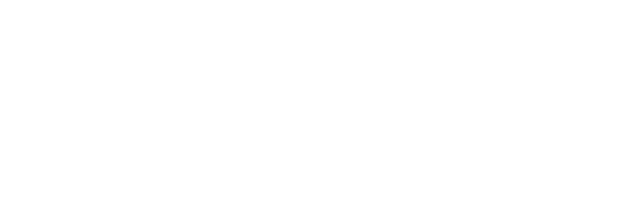
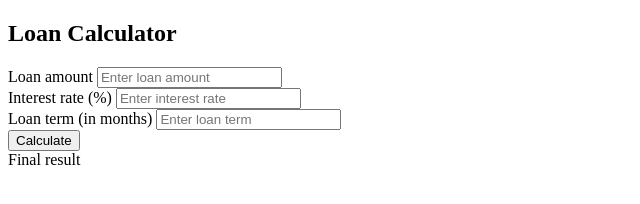
Before and after one commit to Zyar3k/loan_calculator, a plain HTML site: page index.html in a window 1280 px wide. Shown: the whole page, without its empty margins (0-640 px from the left). Drawn offline with Linux system fonts and the light colour scheme.

Commit message:
Add html code

```diff
--- a/index.html
+++ b/index.html
@@ -7,7 +7,26 @@
     <link rel="stylesheet" href="style.css">
 </head>
 <body>
+    <div class="container">
+        <div class="calculator">
+            <h2>Loan Calculator</h2>
+            <div class="input-group">
+                <label for="">Loan amount</label>
+                <input type="number" id="loanAmountInput" placeholder="Enter loan amount">
+            </div>
+            <div class="input-group">
+                <label for="">Interest rate (%)</label>
+                <input type="number" id="interestRateInput" placeholder="Enter interest rate">
+            </div>
+            <div class="input-group">
+                <label for="">Loan term (in months)</label>
+                <input type="number" id="loanTermInput" placeholder="Enter loan term">
+            </div>
 
+            <button class="calculateBtn">Calculate</button>
+            <div id="result">Final result</div>
+        </div>
+    </div>
 
     <script src="script.js"></script>
 </body>
```
